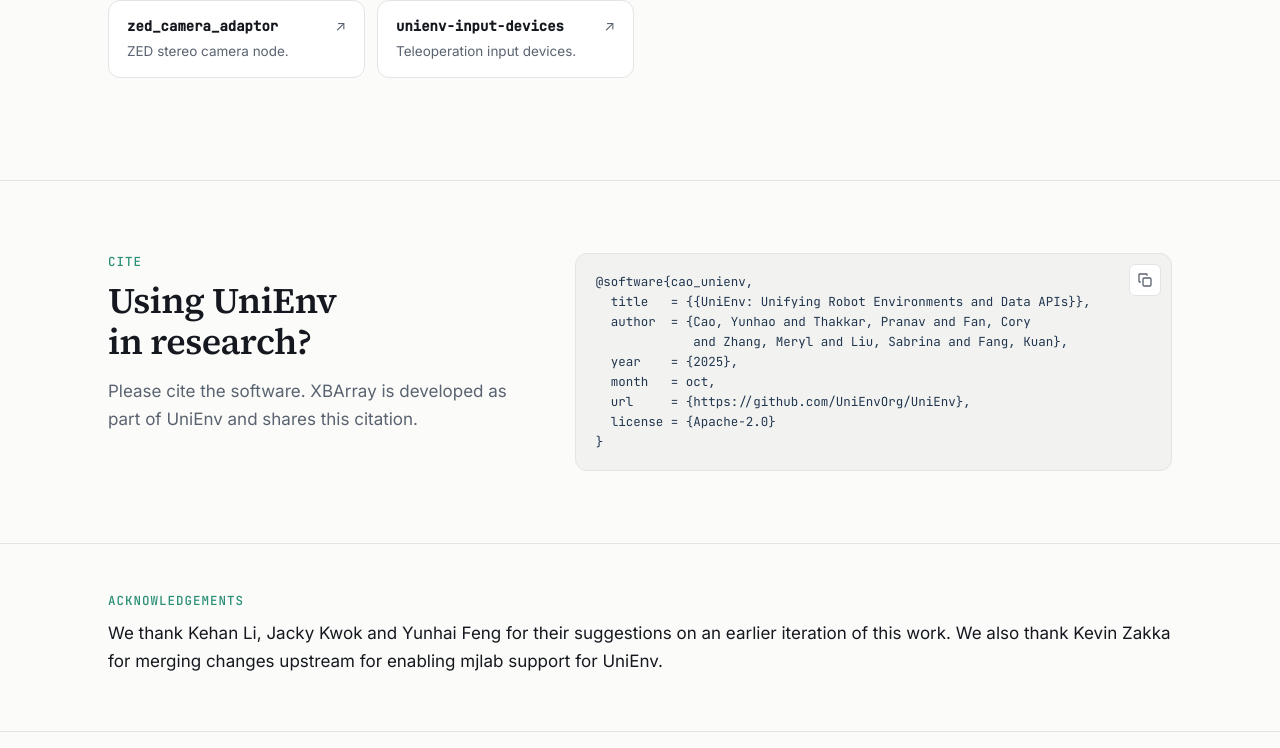
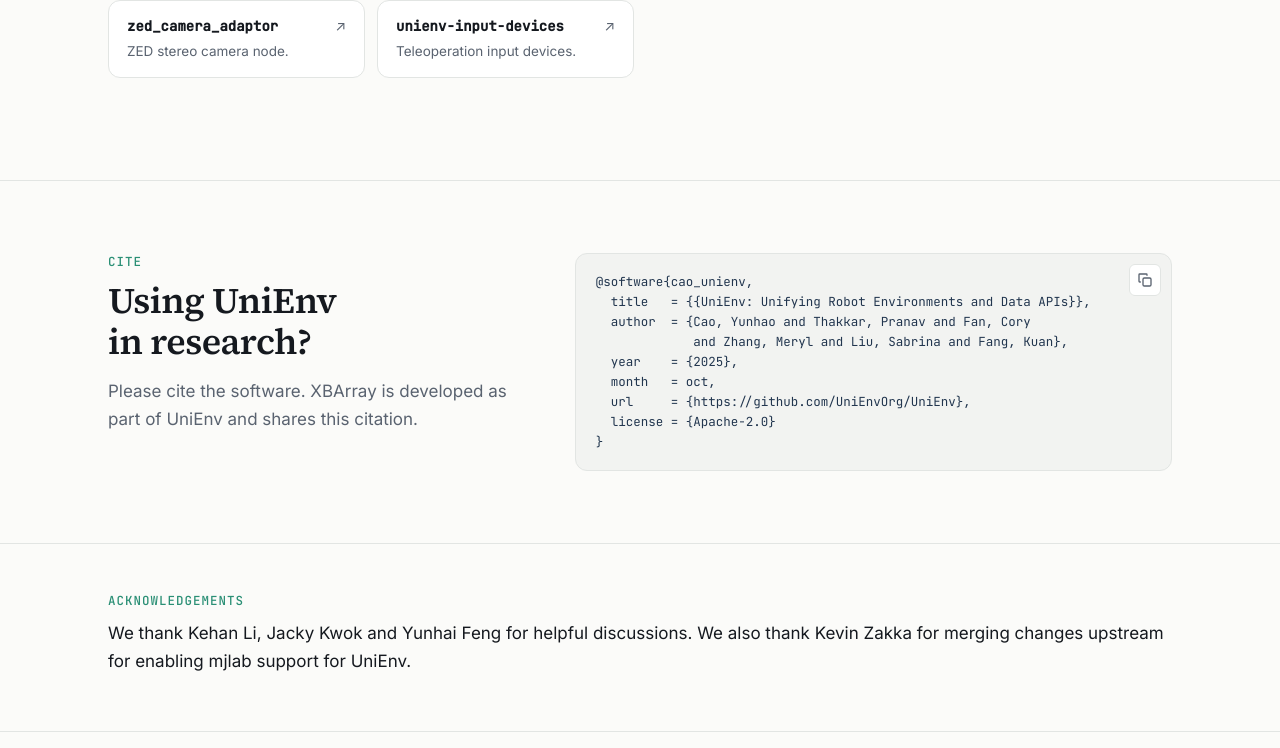
Before and after one commit to UniEnvOrg/UniEnvOrg.github.io, a plain HTML site: page site/index.html in a window 1280 px wide. Shown: the part 4818-5566 px from the top of the page. Drawn offline with Linux system fonts and the light colour scheme; no server answers.

Commit message:
Acknowledgements: helpful discussions

```diff
--- a/site/index.html
+++ b/site/index.html
@@ -606,7 +606,7 @@ rng, sample = torch_space.<span class="f">sample</span>(rng)</pre>
 
 <section id="acknowledgements" class="ack"><div class="wrap">
   <p class="eyebrow">Acknowledgements</p>
-  <p>We thank Kehan Li, Jacky Kwok and Yunhai Feng for their suggestions on an earlier iteration of this work. We also thank Kevin Zakka for merging changes upstream for enabling mjlab support for UniEnv.</p>
+  <p>We thank Kehan Li, Jacky Kwok and Yunhai Feng for helpful discussions. We also thank Kevin Zakka for merging changes upstream for enabling mjlab support for UniEnv.</p>
 </div></section>
 </main>
 
```
